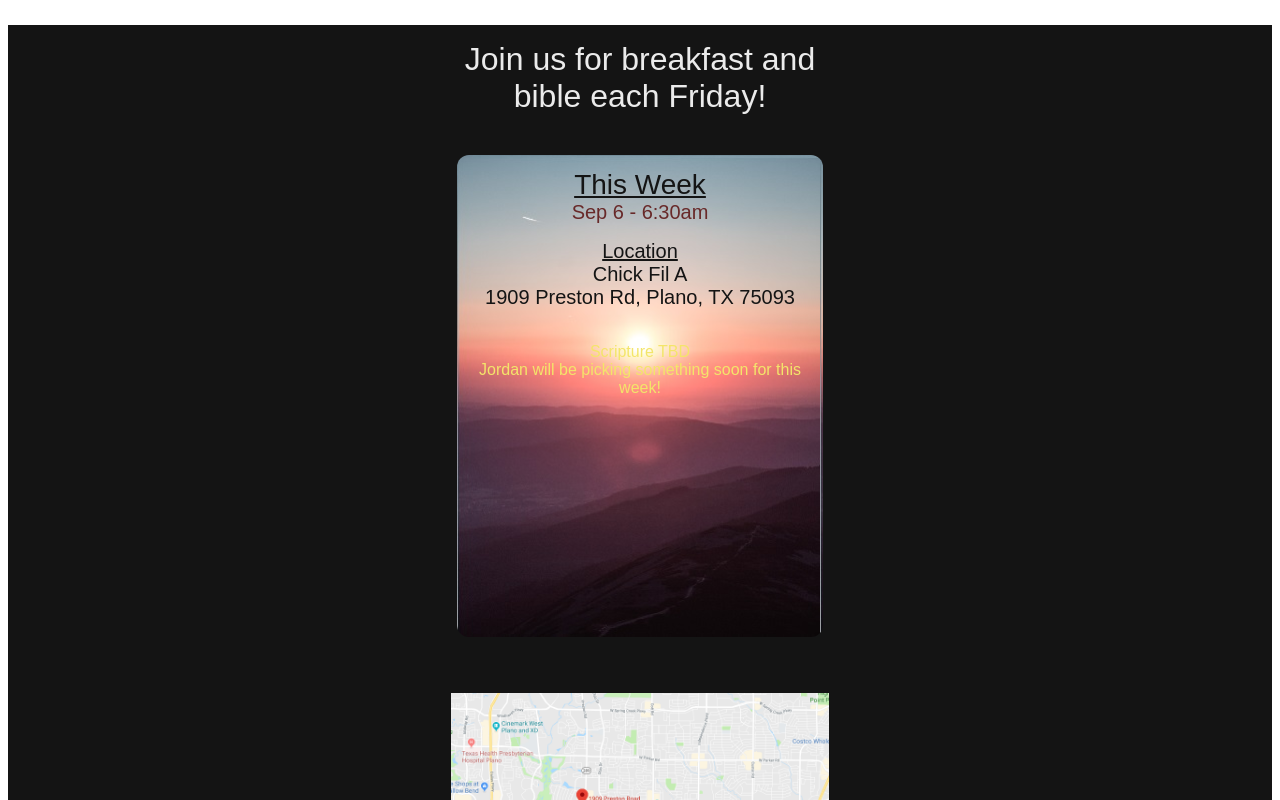
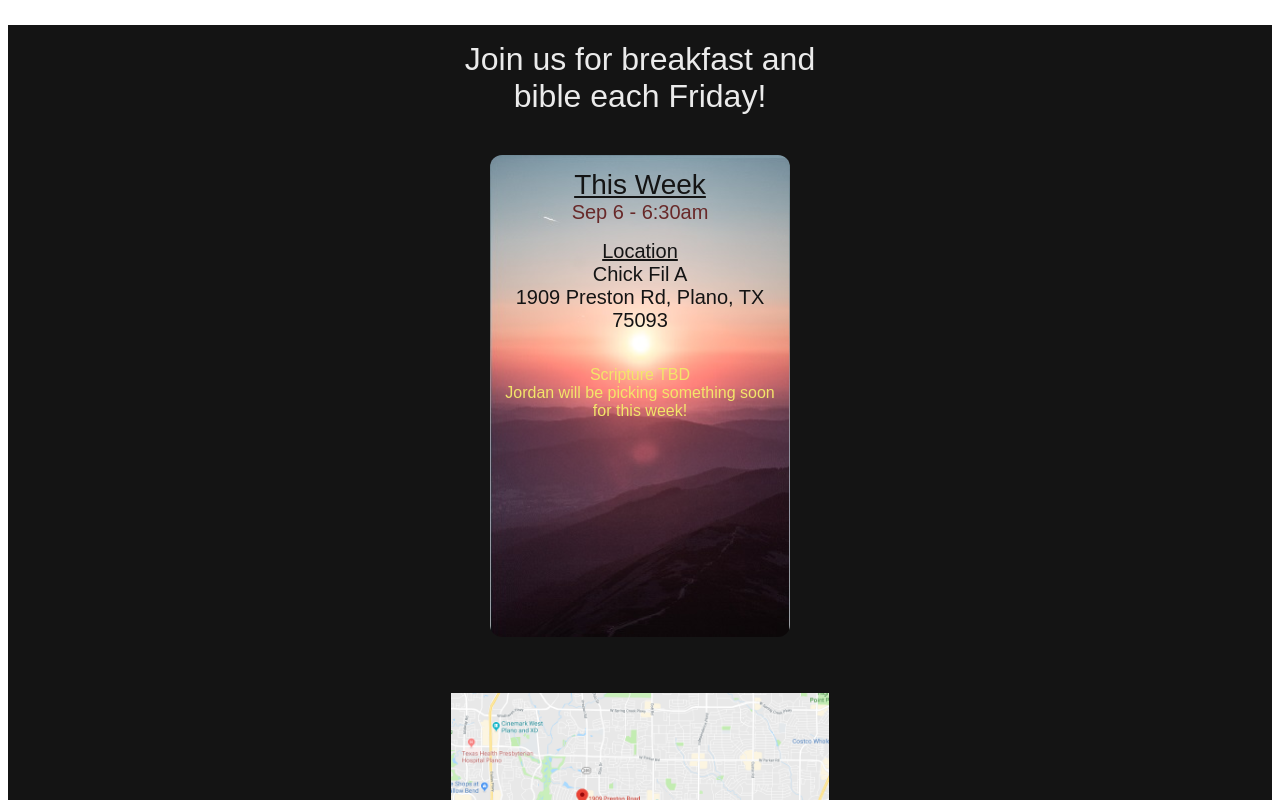
Before and after one commit to bransonsmith/FridayBreakfast, an Angular app: page / in a window 1280 px wide. Shown: the top 800 px of the page. Built offline with nearby package versions, Linux system fonts and the light colour scheme; a web font is replaced by a local one.

Commit message:
make pic skinnier

```diff
--- a/src/app/app.component.css
+++ b/src/app/app.component.css
@@ -70,7 +70,7 @@ li {
 
 .this-week {
     height: 454px;
-    width: 338px;
+    width: 272px;
     font-size: 20px;
     margin: 40px auto;
     /* background-image: linear-gradient(to top left,  rgb(4, 29, 25), rgb(66, 66, 66)); */
```
Also changed, not shown: src/assets/morning-this-week.jpg.
